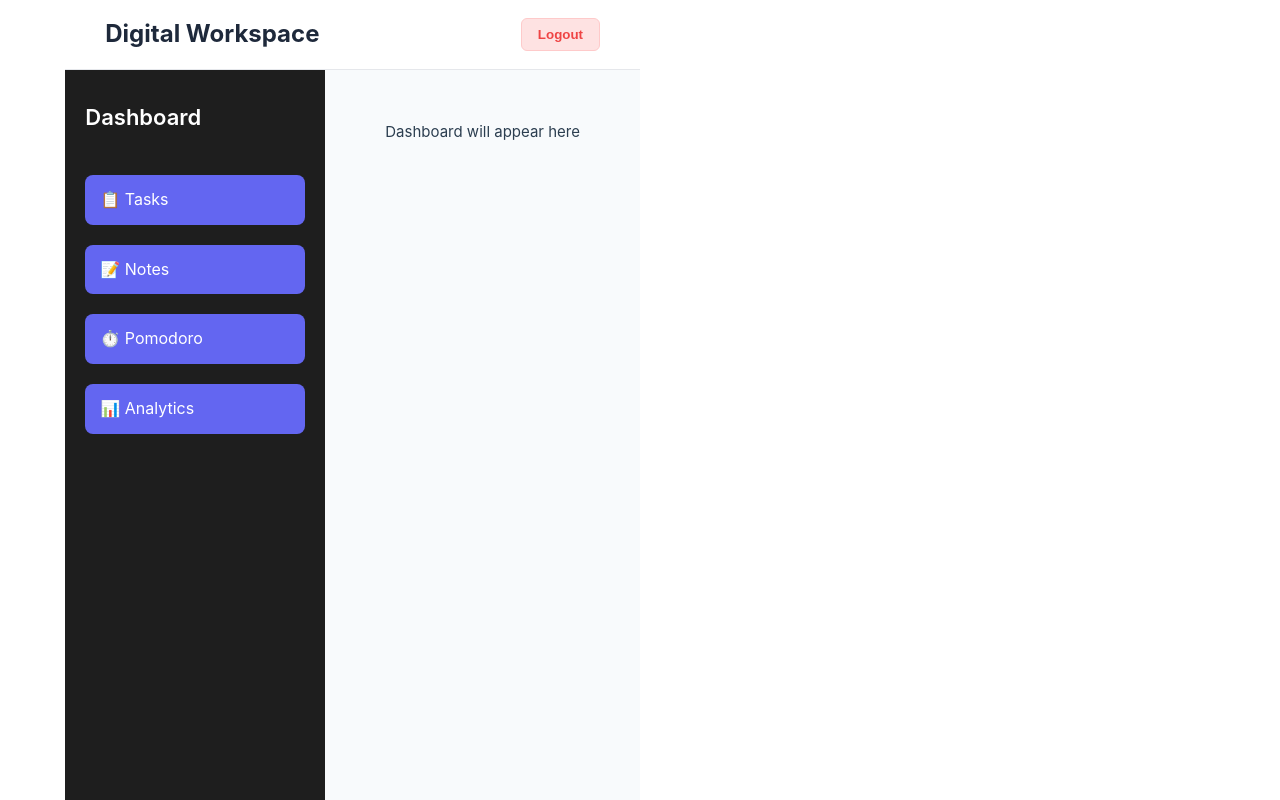
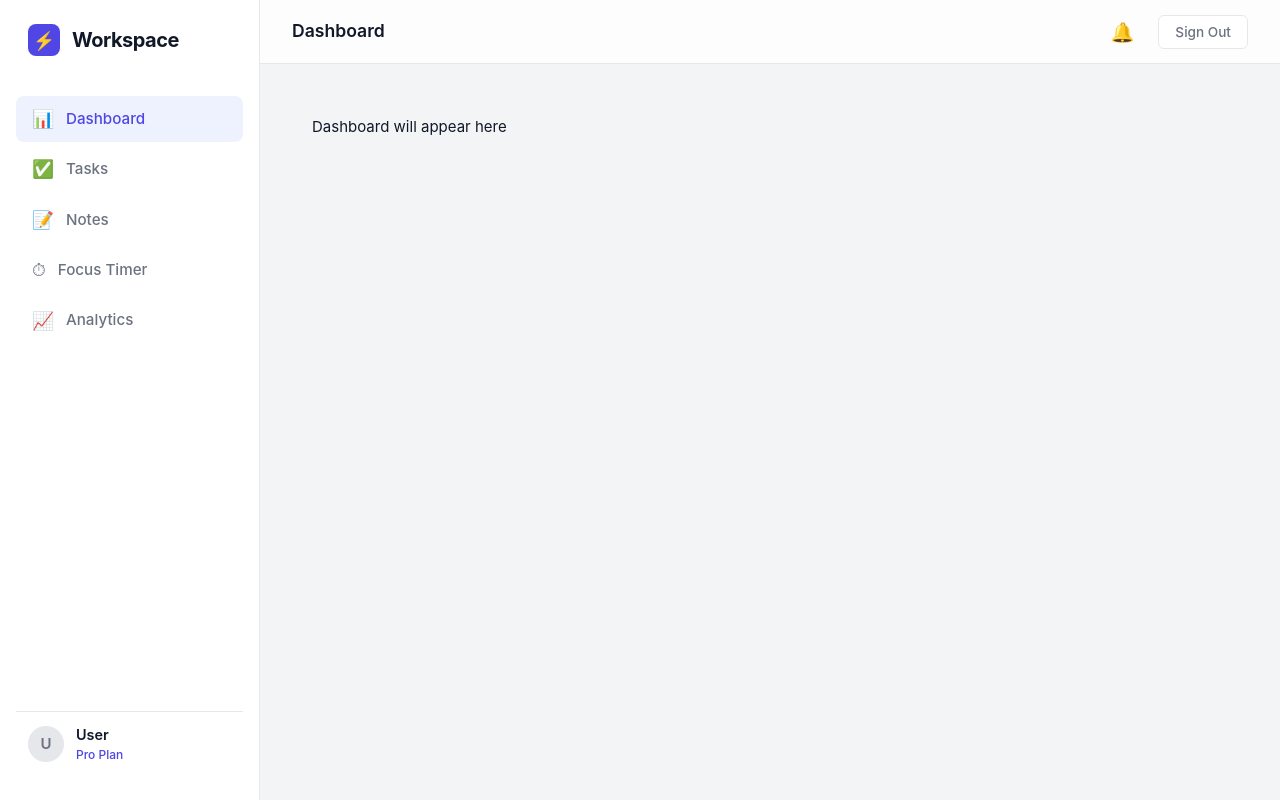
Before and after one commit to Bhavikasanthosh/Dashboard-workspace, a Vue app in the folder frontend/: page / in a window 1280 px wide. Built offline with nearby package versions, Linux system fonts and the light colour scheme; sample sign-in values are in the browser's storage.

Commit message:
login and sigup

```diff
--- a/frontend/src/App.vue
+++ b/frontend/src/App.vue
@@ -1,15 +1,23 @@
 <template>
   <div v-if="isAuthPage" class="auth-layout">
+    <div class="auth-background-shape"></div>
     <router-view />
   </div>
 
-  <div v-else class="layout">
-    <Navbar class="top-nav" />
+  <div v-else class="dashboard-layout">
+    <Sidebar class="app-sidebar" />
 
-    <div class="main-wrapper">
-      <Sidebar />
-      <main class="page-area">
-        <router-view />
+    <div class="main-content">
+      <Navbar class="app-header" />
+
+      <main class="page-view">
+        <div class="container">
+          <router-view v-slot="{ Component }">
+            <transition name="fade" mode="out-in">
+              <component :is="Component" />
+            </transition>
+          </router-view>
+        </div>
       </main>
     </div>
   </div>
@@ -22,52 +30,83 @@ import Sidebar from './components/Sidebar.vue';
 import Navbar from './components/Navbar.vue';
 
 const route = useRoute();
-
-// Check if current page is Login or Signup
-const isAuthPage = computed(() => {
-  return ['/login', '/signup'].includes(route.path);
-});
+const isAuthPage = computed(() => ['/login', '/signup'].includes(route.path));
 </script>
 
-<style>
-/* Main App Layout */
-.layout {
-  display: flex;
-  flex-direction: column;
-  height: 100vh;
-}
-
-.top-nav {
-  width: 100%;
-  border-bottom: 1px solid #e5e7eb;
-  background: white;
-  padding: 0 40px; /* Adjusted padding for better alignment */
-  height: 70px;
-  position: sticky;
-  top: 0;
-  z-index: 100;
-}
-
-.main-wrapper {
-  display: flex;
-  flex: 1; /* Take remaining height */
-  overflow: hidden; /* Prevent double scrollbars */
-}
-
-.page-area {
-  flex: 1;
-  padding: 30px 40px;
-  overflow-y: auto; /* Allow content to scroll */
-  background-color: #f8fafc;
-}
-
-/* Auth Layout */
+<style scoped>
+/* --- Auth Layout --- */
 .auth-layout {
   height: 100vh;
   width: 100vw;
   display: flex;
   justify-content: center;
   align-items: center;
-  background-color: #f1f5f9;
+  background-color: #f8fafc;
+  position: relative;
+  overflow: hidden;
+}
+
+/* Aesthetic background blob for login */
+.auth-background-shape {
+  position: absolute;
+  top: -20%;
+  right: -10%;
+  width: 600px;
+  height: 600px;
+  background: radial-gradient(circle, rgba(79, 70, 229, 0.1) 0%, rgba(0, 0, 0, 0) 70%);
+  z-index: 0;
+  pointer-events: none;
+}
+
+/* --- Dashboard Layout --- */
+.dashboard-layout {
+  display: flex;
+  height: 100vh;
+  overflow: hidden;
+}
+
+.app-sidebar {
+  width: var(--sidebar-width);
+  flex-shrink: 0;
+  border-right: 1px solid var(--border-color);
+  background: var(--bg-card);
+  z-index: 20;
+}
+
+.main-content {
+  flex: 1;
+  display: flex;
+  flex-direction: column;
+  min-width: 0; /* Prevents flex overflow issues */
+}
+
+.app-header {
+  height: var(--header-height);
+  border-bottom: 1px solid var(--border-color);
+  background: rgba(255, 255, 255, 0.8);
+  backdrop-filter: blur(8px); /* Glass effect */
+  z-index: 10;
+}
+
+.page-view {
+  flex: 1;
+  overflow-y: auto;
+  padding: 2rem;
+  background: var(--bg-body);
+}
+
+.container {
+  max-width: 1400px;
+  margin: 0 auto;
+}
+
+/* Page Transition Animation */
+.fade-enter-active,
+.fade-leave-active {
+  transition: opacity 0.2s ease;
+}
+.fade-enter-from,
+.fade-leave-to {
+  opacity: 0;
 }
 </style>
--- a/frontend/src/assets/main.css
+++ b/frontend/src/assets/main.css
@@ -1,35 +1,56 @@
+/* frontend/src/assets/main.css */
 @import './base.css';
 
-#app {
-  max-width: 1280px;
-  margin: 0 auto;
-  padding: 2rem;
-  font-weight: normal;
+:root {
+  --primary: #4f46e5; /* Indigo 600 - Modern & Professional */
+  --primary-hover: #4338ca;
+  --bg-body: #f3f4f6; /* Slate 100 */
+  --bg-card: #ffffff;
+  --text-main: #111827; /* Gray 900 */
+  --text-muted: #6b7280; /* Gray 500 */
+  --border-color: #e5e7eb; /* Gray 200 */
+  --sidebar-width: 260px;
+  --header-height: 64px;
+  --shadow-sm: 0 1px 2px 0 rgba(0, 0, 0, 0.05);
+  --shadow-md: 0 4px 6px -1px rgba(0, 0, 0, 0.1), 0 2px 4px -1px rgba(0, 0, 0, 0.06);
 }
 
-a,
-.green {
-  text-decoration: none;
-  color: hsla(160, 100%, 37%, 1);
-  transition: 0.4s;
-  padding: 3px;
+* {
+  box-sizing: border-box;
+  margin: 0;
+  padding: 0;
 }
 
-@media (hover: hover) {
-  a:hover {
-    background-color: hsla(160, 100%, 37%, 0.2);
-  }
+body {
+  font-family: 'Inter', -apple-system, BlinkMacSystemFont, 'Segoe UI', Roboto, sans-serif;
+  background-color: var(--bg-body);
+  color: var(--text-main);
+  -webkit-font-smoothing: antialiased;
+  line-height: 1.5;
 }
 
-@media (min-width: 1024px) {
-  body {
-    display: flex;
-    place-items: center;
-  }
+/* Scrollbar Styling */
+::-webkit-scrollbar {
+  width: 8px;
+  height: 8px;
+}
+::-webkit-scrollbar-track {
+  background: transparent;
+}
+::-webkit-scrollbar-thumb {
+  background: #cbd5e1;
+  border-radius: 4px;
+}
+::-webkit-scrollbar-thumb:hover {
+  background: #94a3b8;
+}
 
-  #app {
-    display: grid;
-    grid-template-columns: 1fr 1fr;
-    padding: 0 2rem;
-  }
+a {
+  text-decoration: none;
+  color: inherit;
+  transition: color 0.2s;
 }
+
+button {
+  font-family: inherit;
+}
--- a/frontend/src/components/Navbar.vue
+++ b/frontend/src/components/Navbar.vue
@@ -1,21 +1,28 @@
 <template>
-  <div class="navbar">
-    <h1 class="logo">Digital Workspace</h1>
+  <header class="navbar">
+    <div class="nav-content">
+      <h2 class="current-page">{{ currentPageTitle }}</h2>
 
-    <div class="nav-right">
-      <button @click="logout" class="logout-btn">Logout</button>
+      <div class="nav-actions">
+        <button class="icon-btn">🔔</button>
+        <button class="logout-btn" @click="logout">Sign Out</button>
+      </div>
     </div>
-  </div>
+  </header>
 </template>
 
 <script>
 export default {
-  name: 'Navbar',
+  computed: {
+    currentPageTitle() {
+      // Simple logic to capitalize current path name
+      const path = this.$route.path.replace('/', '') || 'Dashboard';
+      return path.charAt(0).toUpperCase() + path.slice(1).replace('-', ' ');
+    }
+  },
   methods: {
     logout() {
-      // 1. Remove token
       localStorage.removeItem("token");
-      // 2. Redirect to Login
       this.$router.push("/login");
     }
   }
@@ -24,34 +31,60 @@ export default {
 
 <style scoped>
 .navbar {
-  width: 100%;
-  height: 70px;
-  background: white;
+  padding: 0 2rem;
   display: flex;
   align-items: center;
-  justify-content: space-between; /* Pushes content to edges */
-  padding: 0 40px; /* Use padding instead of padding-left */
-  border-bottom: 1px solid #e5e7eb;
 }
 
-.logo {
-  font-size: 24px;
-  font-weight: 700;
-  color: #1e293b;
+.nav-content {
+  width: 100%;
+  max-width: 1400px;
+  margin: 0 auto;
+  display: flex;
+  justify-content: space-between;
+  align-items: center;
+}
+
+.current-page {
+  font-size: 1.1rem;
+  font-weight: 600;
+  color: var(--text-main);
+}
+
+.nav-actions {
+  display: flex;
+  align-items: center;
+  gap: 16px;
+}
+
+.icon-btn {
+  background: none;
+  border: none;
+  cursor: pointer;
+  font-size: 1.2rem;
+  padding: 8px;
+  border-radius: 50%;
+  transition: background 0.2s;
+}
+.icon-btn:hover {
+  background: #f3f4f6;
 }
 
 .logout-btn {
-  background-color: #fee2e2;
-  color: #ef4444;
-  border: 1px solid #fecaca;
   padding: 8px 16px;
+  background-color: white;
+  border: 1px solid var(--border-color);
   border-radius: 6px;
-  font-weight: 600;
+  color: var(--text-muted);
+  font-size: 0.85rem;
+  font-weight: 500;
   cursor: pointer;
-  transition: all 0.2s;
+  transition: all 0.2s ease;
 }
 
 .logout-btn:hover {
-  background-color: #fecaca;
+  border-color: #fecaca;
+  color: #ef4444;
+  background-color: #fef2f2;
 }
 </style>
--- a/frontend/src/components/Sidebar.vue
+++ b/frontend/src/components/Sidebar.vue
@@ -1,57 +1,143 @@
 <template>
   <aside class="sidebar">
-    <h2 class="title">Dashboard</h2>
+    <div class="brand">
+      <div class="logo-icon">⚡</div>
+      <span class="brand-text">Workspace</span>
+    </div>
 
-    <router-link to="/tasks" class="menu-btn">
-      📋 Tasks
-    </router-link>
+    <nav class="nav-menu">
+      <router-link to="/" class="nav-item" active-class="active">
+        <span class="icon">📊</span> Dashboard
+      </router-link>
+      <router-link to="/tasks" class="nav-item" active-class="active">
+        <span class="icon">✅</span> Tasks
+      </router-link>
+      <router-link to="/notes" class="nav-item" active-class="active">
+        <span class="icon">📝</span> Notes
+      </router-link>
+      <router-link to="/focus-timer" class="nav-item" active-class="active">
+        <span class="icon">⏱</span> Focus Timer
+      </router-link>
+      <router-link to="/analytics" class="nav-item" active-class="active">
+        <span class="icon">📈</span> Analytics
+      </router-link>
+    </nav>
 
-    <router-link to="/notes" class="menu-btn">
-      📝 Notes
-    </router-link>
-
-    <router-link to="/focus-timer" class="menu-btn">
-      ⏱️ Pomodoro
-    </router-link>
-
-    <router-link to="/analytics" class="menu-btn">
-      📊 Analytics
-    </router-link>
+    <div class="user-profile">
+      <div class="avatar">U</div>
+      <div class="user-info">
+        <span class="name">User</span>
+        <span class="status">Pro Plan</span>
+      </div>
+    </div>
   </aside>
 </template>
 
-<style>
+<style scoped>
 .sidebar {
-  width: 260px;
-  background: #1e1e1e;
-  padding: 30px 20px;
-  color: white;
   display: flex;
   flex-direction: column;
-  gap: 20px;
+  height: 100%;
+  padding: 1.5rem 1rem;
+  background-color: #ffffff;
 }
 
-.title {
-  font-size: 22px;
-  font-weight: 600;
-  margin-bottom: 20px;
+.brand {
+  display: flex;
+  align-items: center;
+  gap: 12px;
+  padding: 0 12px;
+  margin-bottom: 2.5rem;
 }
 
-.menu-btn {
-  background: #6366f1;
-  padding: 12px 15px;
+.logo-icon {
+  width: 32px;
+  height: 32px;
+  background: var(--primary);
+  color: white;
   border-radius: 8px;
-  text-decoration: none;
-  color: white;
-  display: block;
-  font-size: 16px;
+  display: flex;
+  align-items: center;
+  justify-content: center;
+  font-weight: bold;
+  font-size: 18px;
 }
 
-.menu-btn:hover {
-  background: #4f46e5;
+.brand-text {
+  font-size: 1.25rem;
+  font-weight: 700;
+  color: var(--text-main);
+  letter-spacing: -0.5px;
 }
 
-.router-link-active {
-  background: #4338ca !important;
+.nav-menu {
+  flex: 1;
+  display: flex;
+  flex-direction: column;
+  gap: 4px;
+}
+
+.nav-item {
+  display: flex;
+  align-items: center;
+  gap: 12px;
+  padding: 10px 16px;
+  border-radius: 8px;
+  color: var(--text-muted);
+  font-weight: 500;
+  font-size: 0.95rem;
+  transition: all 0.2s ease;
+}
+
+.nav-item:hover {
+  background-color: #f3f4f6;
+  color: var(--text-main);
+}
+
+.nav-item.active {
+  background-color: #eef2ff; /* Light Indigo */
+  color: var(--primary);
+}
+
+.icon {
+  font-size: 1.1rem;
+}
+
+.user-profile {
+  display: flex;
+  align-items: center;
+  gap: 12px;
+  padding: 12px;
+  border-top: 1px solid var(--border-color);
+  margin-top: auto;
+}
+
+.avatar {
+  width: 36px;
+  height: 36px;
+  border-radius: 50%;
+  background: #e5e7eb;
+  display: flex;
+  align-items: center;
+  justify-content: center;
+  font-weight: 600;
+  color: #6b7280;
+}
+
+.user-info {
+  display: flex;
+  flex-direction: column;
+}
+
+.name {
+  font-size: 0.9rem;
+  font-weight: 600;
+  color: var(--text-main);
+}
+
+.status {
+  font-size: 0.75rem;
+  color: var(--primary);
+  font-weight: 500;
 }
 </style>
--- a/frontend/src/views/SignupView.vue
+++ b/frontend/src/views/SignupView.vue
@@ -1,28 +1,25 @@
 <template>
-  <div class="auth-page">
-    <div class="auth-card">
-      <h1 class="auth-title">Create Account</h1>
-      <p class="auth-subtitle">Join your digital workspace</p>
+  <div class="signup-card">
+    <h1 class="title">Create Account</h1>
+    <p class="subtitle">Join us to organize your tasks and notes.</p>
 
-      <form @submit.prevent="handleSignup" class="auth-form">
-        <div class="form-group">
+    <form @submit.prevent="handleSignup">
+      <div class="input-group">
         <label>Email</label>
         <input v-model="email" type="email" placeholder="name@example.com" required />
       </div>
 
-        <div class="form-group">
+      <div class="input-group">
         <label>Password</label>
         <input v-model="password" type="password" placeholder="Create a password" required />
       </div>
 
-        <button type="submit" class="auth-btn">Sign Up</button>
+      <button type="submit" class="signup-btn">Sign Up</button>
     </form>
 
-      <p class="auth-footer">
-        Already have an account?
-        <router-link to="/login">Log in</router-link>
+    <p class="footer-text">
+      Already have an account? <router-link to="/login">Log in</router-link>
     </p>
-    </div>
   </div>
 </template>
 
@@ -40,18 +37,16 @@ export default {
           headers: { "Content-Type": "application/json" },
           body: JSON.stringify({ email: this.email, password: this.password }),
         });
-
         const data = await res.json();
 
         if (res.ok) {
           alert("Account created! Please log in.");
           this.$router.push("/login");
         } else {
-          alert(data.message || "Signup failed");
+          alert(data.message);
         }
       } catch (err) {
         console.error(err);
-        alert("Something went wrong");
       }
     },
   },
@@ -59,57 +54,25 @@ export default {
 </script>
 
 <style scoped>
-/* Same styles as LoginView for consistency */
-.auth-page {
-  min-height: 100vh;
-  display: flex;
-  align-items: center;
-  justify-content: center;
-  background-color: #f1f5f9;
-  font-family: 'Segoe UI', sans-serif;
-}
-
-.auth-card {
+/* Reusing similar styles for consistency */
+.signup-card {
   background: white;
-  padding: 40px;
-  border-radius: 16px;
-  box-shadow: 0 4px 6px -1px rgba(0, 0, 0, 0.1);
   width: 100%;
   max-width: 400px;
+  padding: 40px;
+  border-radius: 12px;
+  box-shadow: 0 4px 20px rgba(0, 0, 0, 0.08);
   text-align: center;
+  border: 1px solid #e2e8f0;
 }
-
-.auth-title { margin-bottom: 5px; color: #1e293b; font-weight: 800; }
-.auth-subtitle { color: #64748b; margin-bottom: 30px; font-size: 0.9rem; }
-
-.auth-form { display: flex; flex-direction: column; gap: 20px; }
-
-.form-group { text-align: left; }
-.form-group label { display: block; margin-bottom: 8px; font-size: 0.9rem; color: #334155; font-weight: 600; }
-.form-group input {
-  width: 100%;
-  padding: 12px;
-  border: 1px solid #cbd5e1;
-  border-radius: 8px;
-  font-size: 1rem;
-  outline: none;
-  transition: border-color 0.2s;
-}
-.form-group input:focus { border-color: #2563eb; }
-
-.auth-btn {
-  background: #2563eb;
-  color: white;
-  padding: 12px;
-  border: none;
-  border-radius: 8px;
-  font-size: 1rem;
-  font-weight: 600;
-  cursor: pointer;
-  transition: background 0.2s;
-}
-.auth-btn:hover { background: #1d4ed8; }
-
-.auth-footer { margin-top: 20px; font-size: 0.9rem; color: #64748b; }
-.auth-footer a { color: #2563eb; text-decoration: none; font-weight: 600; }
+.title { margin-bottom: 10px; color: #1e293b; font-size: 24px; font-weight: 700; }
+.subtitle { margin-bottom: 30px; color: #64748b; font-size: 14px; }
+.input-group { margin-bottom: 20px; text-align: left; }
+label { display: block; margin-bottom: 8px; font-size: 14px; font-weight: 600; color: #334155; }
+input { width: 100%; padding: 12px; border: 1px solid #cbd5e1; border-radius: 8px; outline: none; font-size: 14px; }
+input:focus { border-color: #2563eb; box-shadow: 0 0 0 3px rgba(59, 130, 246, 0.1); }
+.signup-btn { width: 100%; padding: 12px; background-color: #2563eb; color: white; border: none; border-radius: 8px; font-weight: 600; font-size: 16px; cursor: pointer; }
+.signup-btn:hover { background-color: #1d4ed8; }
+.footer-text { margin-top: 20px; font-size: 14px; color: #64748b; }
+.footer-text a { color: #2563eb; text-decoration: none; font-weight: 600; }
 </style>
```
Also changed, not shown: frontend/src/views/LoginView.vue (+71 -51 lines). Lines whose indentation alone changed are shown as unchanged.
